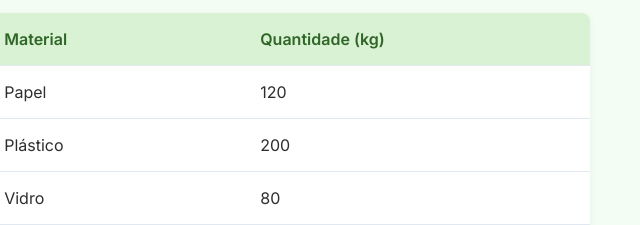
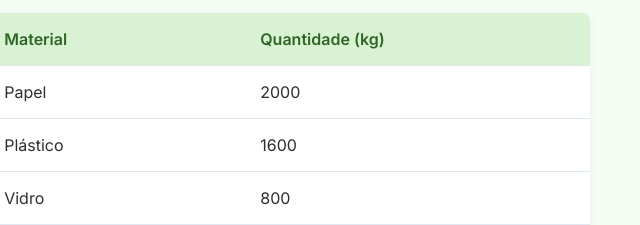
Before and after one commit to PedroUVV/recynet, a plain HTML site: page admin.html in a window 1280 px wide. Shown: the part 727-952 px from the top of the page, 626-1266 px from the left. Drawn offline with Linux system fonts and the light colour scheme.

Commit message:
Update admin.html

```diff
--- a/admin.html
+++ b/admin.html
@@ -82,19 +82,19 @@
             <td>13/06/2025</td>
             <td>CoopNova</td>
             <td>Papel</td>
-            <td>120</td>
+            <td>2000</td>
           </tr>
           <tr>
             <td>12/06/2025</td>
             <td>VerdeVida</td>
             <td>Plástico</td>
-            <td>200</td>
+            <td>1600</td>
           </tr>
           <tr>
             <td>11/06/2025</td>
             <td>EcoForte</td>
             <td>Vidro</td>
-            <td>80</td>
+            <td>800</td>
           </tr>
           <tr>
             <td>06/09/2025</td>
```
